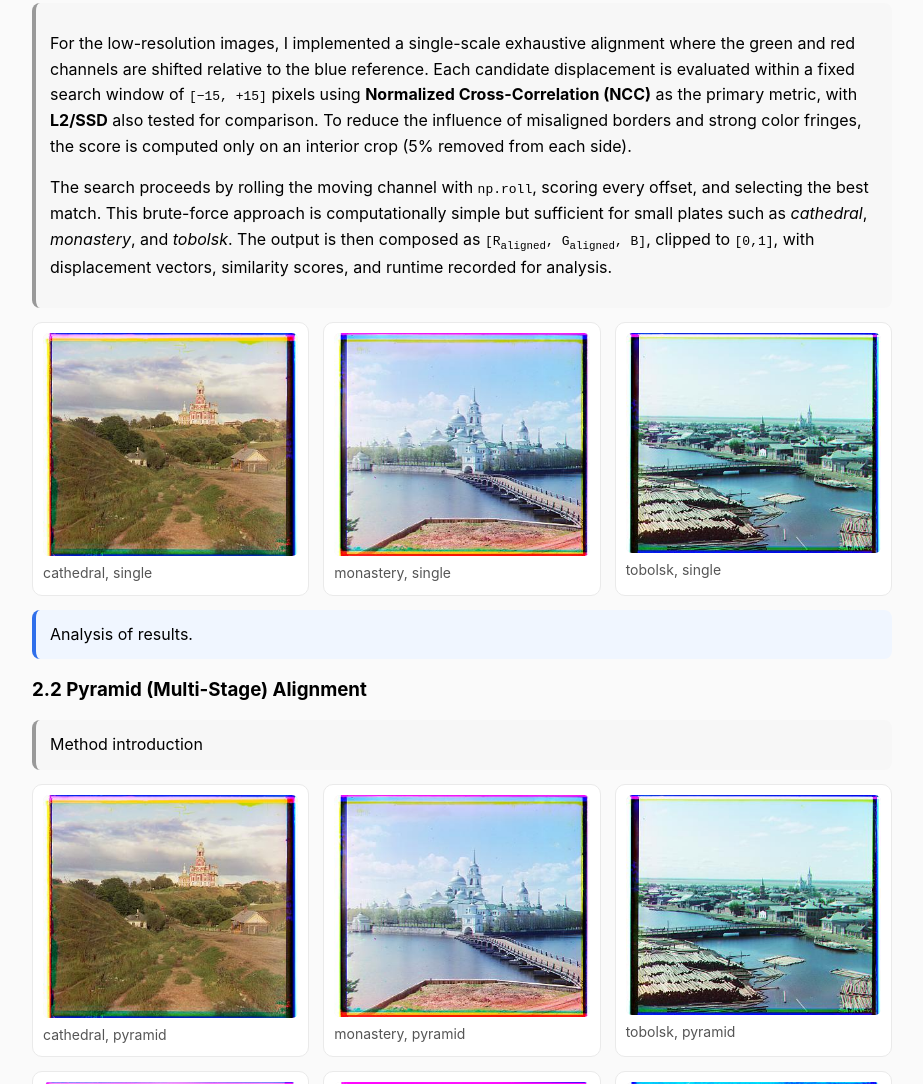
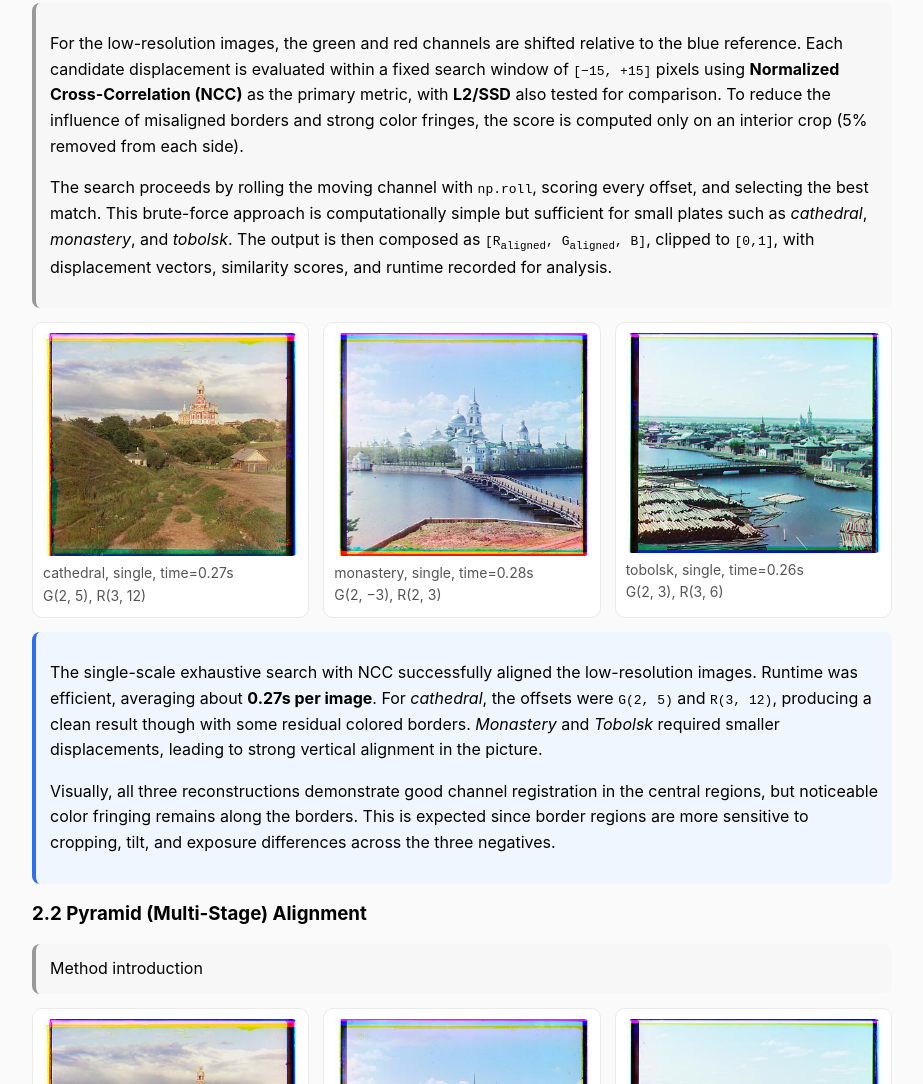
Before and after one commit to Wentio/Wentio.github.io, a plain HTML site: page Project1/index.html in a window 1280 px wide. Shown: the part 1402-2486 px from the top of the page, without its empty margins (178-1101 px from the left). Drawn offline with Linux system fonts and the light colour scheme.

Commit message:
Update index.html

```diff
--- a/Project1/index.html
+++ b/Project1/index.html
@@ -77,7 +77,7 @@
         <h3>2.1 Single-Scale Alignment</h3>
         <div class="prompt">
           <p>
-            For the low-resolution images, I implemented a single-scale exhaustive alignment where the green and red channels are shifted relative to the blue reference.
+            For the low-resolution images, the green and red channels are shifted relative to the blue reference.
             Each candidate displacement is evaluated within a fixed search window of <code>[−15, +15]</code> pixels using <b>Normalized Cross-Correlation (NCC)</b> as the primary metric,
             with <b>L2/SSD</b> also tested for comparison. To reduce the influence of misaligned borders and strong color fringes, the score is computed only on an interior crop
             (5% removed from each side).
@@ -91,11 +91,45 @@
         </div>
 
         <div class="pair">
-          <figure><img src="./media/main/single/cathedral_single_ncc.jpg" alt="single1" /><figcaption>cathedral, single</figcaption></figure>
-          <figure><img src="./media/main/single/monastery_single_ncc.jpg" alt="single2" /><figcaption>monastery, single</figcaption></figure>
-          <figure><img src="./media/main/single/tobolsk_single_ncc.jpg" alt="single3" /><figcaption>tobolsk, single</figcaption></figure>
+          <figure>
+            <img src="./media/main/single/cathedral_single_ncc.jpg" alt="cathedral single" />
+            <figcaption>
+              cathedral, single, time=0.27s<br />
+              G(2, 5), R(3, 12)
+            </figcaption>
+          </figure>
+          <figure>
+            <img src="./media/main/single/monastery_single_ncc.jpg" alt="monastery single" />
+            <figcaption>
+              monastery, single, time=0.28s<br />
+              G(2, −3), R(2, 3)
+            </figcaption>
+          </figure>
+          <figure>
+            <img src="./media/main/single/tobolsk_single_ncc.jpg" alt="tobolsk single" />
+            <figcaption>
+              tobolsk, single, time=0.26s<br />
+              G(2, 3), R(3, 6)
+            </figcaption>
+          </figure>
         </div>
-        <div class="answer">Analysis of results.</div>
+        <div class="answer">
+        <p>
+          The single-scale exhaustive search with NCC successfully aligned the low-resolution images.
+          Runtime was efficient, averaging about <b>0.27s per image</b>.
+          For <i>cathedral</i>, the offsets were <code>G(2, 5)</code> and <code>R(3, 12)</code>,
+          producing a clean result though with some residual colored borders.
+          <i>Monastery</i> and <i>Tobolsk</i> required smaller displacements, leading to strong vertical alignment in the picture.
+        </p>
+
+        <p>
+          Visually, all three reconstructions demonstrate good channel registration in the central regions,
+          but noticeable color fringing remains along the borders. This is expected since border regions
+          are more sensitive to cropping, tilt, and exposure differences across the three negatives.
+
+        </p>
+        </div>
+
       </section>
 
       <!-- 2.2 Pyramid -->
```
